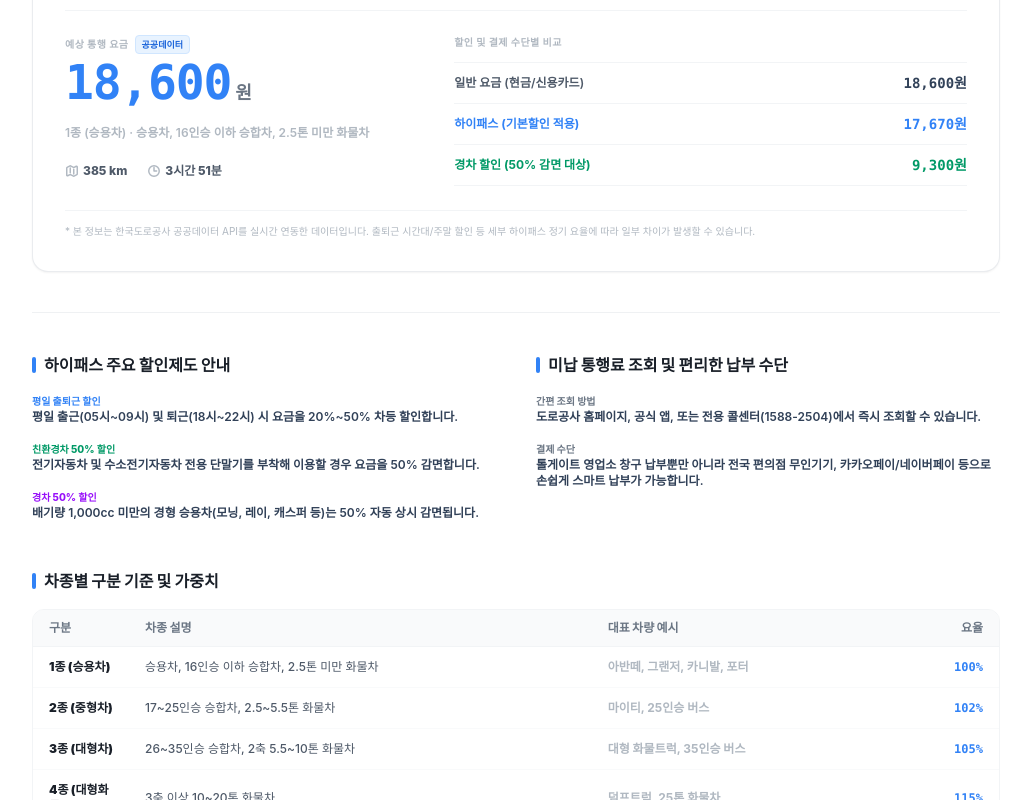
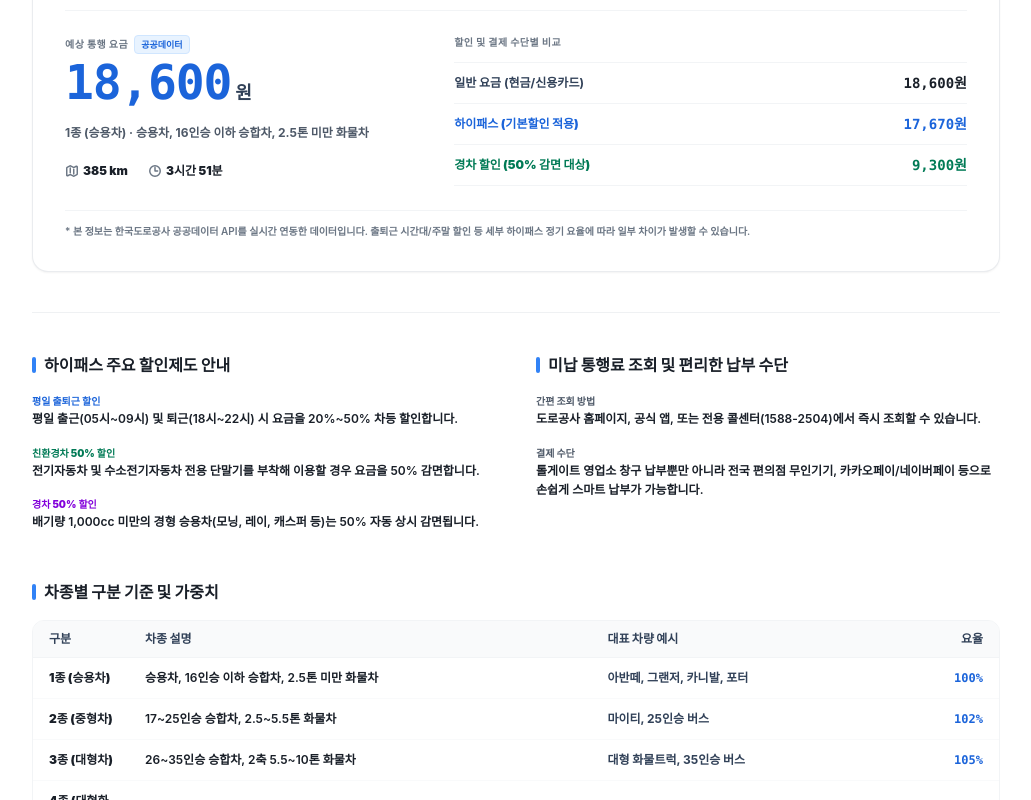
Before and after one commit to fnqlrtm123-code/highway-live, a Next.js app: page /toll in a window 1280 px wide. Shown: the part 360-1160 px from the top of the page, without its empty margins (124-1155 px from the left). Built offline with nearby package versions, Linux system fonts and the light colour scheme; a web font is replaced by a local one.

Commit message:
design: darken colors for better accessibility, enhance table contrast, and remove guide containers

```diff
--- a/src/app/toll/page.tsx
+++ b/src/app/toll/page.tsx
@@ -244,7 +244,7 @@ export default function TollIndexPage() {
           {/* 계산 결과 영역 */}
           <div className="border-t border-slate-100 pt-6">
             {calculationResult.hasError ? (
-              <div className="py-8 text-center text-slate-400 text-xs font-extrabold bg-slate-50 rounded-xl border border-slate-100">
+              <div className="py-8 text-center text-slate-500 text-xs font-black bg-slate-50 rounded-xl border border-slate-100">
                 출발지와 도착지가 동일합니다. 다른 경로를 선택해 주세요.
               </div>
             ) : (
@@ -254,7 +254,7 @@ export default function TollIndexPage() {
                 <div className="md:col-span-5 space-y-4">
                   <div>
                     <div className="flex items-center gap-1.5">
-                      <span className="text-[10px] text-slate-400 font-extrabold uppercase tracking-wider">예상 통행 요금</span>
+                      <span className="text-[10px] text-slate-500 font-black uppercase tracking-wider">예상 통행 요금</span>
                       {calculationResult.isOfficial && (
                         <span className="bg-blue-50 text-blue-700 px-1.5 py-0.5 rounded text-[9px] font-black border border-blue-100">
                           공공데이터
@@ -262,28 +262,28 @@ export default function TollIndexPage() {
                       )}
                     </div>
                     <div className="flex items-baseline gap-1 mt-1">
-                      <span className="font-mono text-4xl md:text-5xl font-black text-blue-600 tracking-tight">
+                      <span className="font-mono text-4xl md:text-5xl font-black text-blue-700 tracking-tight">
                         {calculationResult.toll.toLocaleString()}
                       </span>
-                      <span className="text-lg font-black text-slate-500">원</span>
+                      <span className="text-lg font-black text-slate-700">원</span>
                     </div>
                   </div>
 
                   {/* 차종별 정보 설명 */}
-                  <p className="text-xs text-slate-400 font-semibold leading-relaxed">
+                  <p className="text-xs text-slate-600 font-bold leading-relaxed">
                     {VEHICLE_CLASSES.find(c => c.id === vehicleId)?.name} &middot; {VEHICLE_CLASSES.find(c => c.id === vehicleId)?.description}
                   </p>
 
                   {/* 소요거리 및 시간 */}
                   <div className="flex gap-5 text-xs pt-1">
-                    <div className="flex items-center gap-1 text-slate-600 font-extrabold">
-                      <svg className="w-3.5 h-3.5 text-slate-400" fill="none" stroke="currentColor" strokeWidth="2.5" viewBox="0 0 24 24">
+                    <div className="flex items-center gap-1 text-slate-800 font-black">
+                      <svg className="w-3.5 h-3.5 text-slate-500" fill="none" stroke="currentColor" strokeWidth="2.5" viewBox="0 0 24 24">
                         <path strokeLinecap="round" strokeLinejoin="round" d="M9 6.75V15m6-6v8.25m.503 3.498l4.875-2.437c.381-.19.622-.58.622-1.006V4.82c0-.836-.88-1.38-1.628-1.006l-3.869 1.934c-.317.159-.69.159-1.006 0L9.503 3.252a1.125 1.125 0 00-1.006 0L3.622 5.689C3.24 5.88 3 6.27 3 6.695V19.18c0 .836.88 1.38 1.628 1.006l3.869-1.934c.317-.159.69-.159 1.006 0l4.994 2.497c.317.158.69.158 1.006 0z" />
                       </svg>
                       <span>{calculationResult.dist} km</span>
                     </div>
-                    <div className="flex items-center gap-1 text-slate-600 font-extrabold">
-                      <svg className="w-3.5 h-3.5 text-slate-400" fill="none" stroke="currentColor" strokeWidth="2.5" viewBox="0 0 24 24">
+                    <div className="flex items-center gap-1 text-slate-800 font-black">
+                      <svg className="w-3.5 h-3.5 text-slate-500" fill="none" stroke="currentColor" strokeWidth="2.5" viewBox="0 0 24 24">
                         <path strokeLinecap="round" strokeLinejoin="round" d="M12 6v6h4.5m4.5 0a9 9 0 11-18 0 9 9 0 0118 0z" />
                       </svg>
                       <span>{calculationResult.time}</span>
@@ -293,23 +293,23 @@ export default function TollIndexPage() {
 
                 {/* 오른쪽: 할인 및 결제수단 비교 (7열) */}
                 <div className="md:col-span-7 space-y-3">
-                  <span className="text-[10px] text-slate-400 font-extrabold uppercase tracking-wider block">할인 및 결제 수단별 비교</span>
+                  <span className="text-[10px] text-slate-500 font-black uppercase tracking-wider block">할인 및 결제 수단별 비교</span>
                   <div className="divide-y divide-slate-100 border-t border-b border-slate-100">
                     <div className="flex justify-between items-center py-2.5">
-                      <span className="text-xs text-slate-600 font-semibold">일반 요금 (현금/신용카드)</span>
-                      <span className="text-sm font-mono font-black text-slate-700">
+                      <span className="text-xs text-slate-700 font-bold">일반 요금 (현금/신용카드)</span>
+                      <span className="text-sm font-mono font-black text-slate-800">
                         {(calculationResult.toll + (calculationResult.isOfficial ? 0 : 200)).toLocaleString()}원
                       </span>
                     </div>
                     <div className="flex justify-between items-center py-2.5">
-                      <span className="text-xs text-blue-600 font-bold">하이패스 (기본할인 적용)</span>
-                      <span className="text-sm font-mono font-black text-blue-600">
+                      <span className="text-xs text-blue-700 font-black">하이패스 (기본할인 적용)</span>
+                      <span className="text-sm font-mono font-black text-blue-700">
                         {Math.round(calculationResult.toll * 0.95 / 10 * 10).toLocaleString()}원
                       </span>
                     </div>
                     <div className="flex justify-between items-center py-2.5">
-                      <span className="text-xs text-emerald-600 font-bold">경차 할인 (50% 감면 대상)</span>
-                      <span className="text-sm font-mono font-black text-emerald-600">
+                      <span className="text-xs text-emerald-700 font-black">경차 할인 (50% 감면 대상)</span>
+                      <span className="text-sm font-mono font-black text-emerald-700">
                         {calculationResult.lightCarToll.toLocaleString()}원
                       </span>
                     </div>
@@ -321,7 +321,7 @@ export default function TollIndexPage() {
           </div>
 
           {/* 하단 API 안내 문구 */}
-          <div className="text-[10px] text-slate-400 leading-relaxed pt-3 border-t border-slate-100">
+          <div className="text-[10px] text-slate-500 leading-relaxed pt-3 border-t border-slate-100 font-semibold">
             {calculationResult.isOfficial ? (
               <span>* 본 정보는 한국도로공사 공공데이터 API를 실시간 연동한 데이터입니다. 출퇴근 시간대/주말 할인 등 세부 하이패스 정기 요율에 따라 일부 차이가 발생할 수 있습니다.</span>
             ) : (
@@ -344,18 +344,18 @@ export default function TollIndexPage() {
                 <span className="w-1 bg-blue-600 h-4 rounded-full inline-block"></span>
                 하이패스 주요 할인제도 안내
               </h2>
-              <div className="space-y-4 text-xs font-semibold">
+              <div className="space-y-4 text-xs font-bold">
                 <div className="space-y-1">
-                  <span className="text-[10px] text-blue-600 font-extrabold uppercase">평일 출퇴근 할인</span>
-                  <p className="text-slate-700">평일 출근(05시~09시) 및 퇴근(18시~22시) 시 요금을 20%~50% 차등 할인합니다.</p>
+                  <span className="text-[10px] text-blue-700 font-black uppercase">평일 출퇴근 할인</span>
+                  <p className="text-slate-800 font-semibold leading-relaxed">평일 출근(05시~09시) 및 퇴근(18시~22시) 시 요금을 20%~50% 차등 할인합니다.</p>
                 </div>
                 <div className="space-y-1">
-                  <span className="text-[10px] text-emerald-600 font-extrabold uppercase">친환경차 50% 할인</span>
-                  <p className="text-slate-700">전기자동차 및 수소전기자동차 전용 단말기를 부착해 이용할 경우 요금을 50% 감면합니다.</p>
+                  <span className="text-[10px] text-emerald-700 font-black uppercase">친환경차 50% 할인</span>
+                  <p className="text-slate-800 font-semibold leading-relaxed">전기자동차 및 수소전기자동차 전용 단말기를 부착해 이용할 경우 요금을 50% 감면합니다.</p>
                 </div>
                 <div className="space-y-1">
-                  <span className="text-[10px] text-purple-600 font-extrabold uppercase">경차 50% 할인</span>
-                  <p className="text-slate-700">배기량 1,000cc 미만의 경형 승용차(모닝, 레이, 캐스퍼 등)는 50% 자동 상시 감면됩니다.</p>
+                  <span className="text-[10px] text-purple-700 font-black uppercase">경차 50% 할인</span>
+                  <p className="text-slate-800 font-semibold leading-relaxed">배기량 1,000cc 미만의 경형 승용차(모닝, 레이, 캐스퍼 등)는 50% 자동 상시 감면됩니다.</p>
                 </div>
               </div>
             </section>
@@ -366,14 +366,14 @@ export default function TollIndexPage() {
                 <span className="w-1 bg-blue-600 h-4 rounded-full inline-block"></span>
                 미납 통행료 조회 및 편리한 납부 수단
               </h2>
-              <div className="space-y-4 text-xs font-semibold">
+              <div className="space-y-4 text-xs font-bold">
                 <div className="space-y-1">
-                  <span className="text-[10px] text-slate-500 font-extrabold uppercase">간편 조회 방법</span>
-                  <p className="text-slate-700">도로공사 홈페이지, 공식 앱, 또는 전용 콜센터(1588-2504)에서 즉시 조회할 수 있습니다.</p>
+                  <span className="text-[10px] text-slate-600 font-black uppercase">간편 조회 방법</span>
+                  <p className="text-slate-800 font-semibold leading-relaxed">도로공사 홈페이지, 공식 앱, 또는 전용 콜센터(1588-2504)에서 즉시 조회할 수 있습니다.</p>
                 </div>
                 <div className="space-y-1">
-                  <span className="text-[10px] text-slate-500 font-extrabold uppercase">결제 수단</span>
-                  <p className="text-slate-700">톨게이트 영업소 창구 납부뿐만 아니라 전국 편의점 무인기기, 카카오페이/네이버페이 등으로 손쉽게 스마트 납부가 가능합니다.</p>
+                  <span className="text-[10px] text-slate-600 font-black uppercase">결제 수단</span>
+                  <p className="text-slate-800 font-semibold leading-relaxed">톨게이트 영업소 창구 납부뿐만 아니라 전국 편의점 무인기기, 카카오페이/네이버페이 등으로 손쉽게 스마트 납부가 가능합니다.</p>
                 </div>
               </div>
             </section>
@@ -387,22 +387,22 @@ export default function TollIndexPage() {
               차종별 구분 기준 및 가중치
             </h2>
             <div className="overflow-x-auto border border-slate-100 rounded-xl bg-white">
-              <table className="w-full text-left text-xs border-collapse font-semibold">
+              <table className="w-full text-left text-xs border-collapse font-bold">
                 <thead>
-                  <tr className="bg-slate-50 border-b border-slate-100 text-slate-500">
+                  <tr className="bg-slate-50 border-b border-slate-100 text-slate-700">
                     <th className="py-2.5 px-4 font-black w-24">구분</th>
                     <th className="py-2.5 px-4 font-black">차종 설명</th>
                     <th className="py-2.5 px-4 font-black">대표 차량 예시</th>
                     <th className="py-2.5 px-4 font-black text-right">요율</th>
                   </tr>
                 </thead>
-                <tbody className="divide-y divide-slate-50 font-medium text-slate-600">
+                <tbody className="divide-y divide-slate-50 font-semibold text-slate-800">
                   {VEHICLE_CLASSES.map((v) => (
                     <tr key={v.id} className="hover:bg-slate-50/30 transition-colors">
                       <td className="py-3 px-4 font-black text-slate-900">{v.name}</td>
                       <td className="py-3 px-4">{v.description}</td>
-                      <td className="py-3 px-4 text-slate-400 font-bold">{v.examples}</td>
-                      <td className="py-3 px-4 text-right font-mono font-black text-blue-600">{(v.baseRate * 100).toFixed(0)}%</td>
+                      <td className="py-3 px-4 text-slate-700 font-bold">{v.examples}</td>
+                      <td className="py-3 px-4 text-right font-mono font-black text-blue-700">{(v.baseRate * 100).toFixed(0)}%</td>
                     </tr>
                   ))}
                 </tbody>
```
